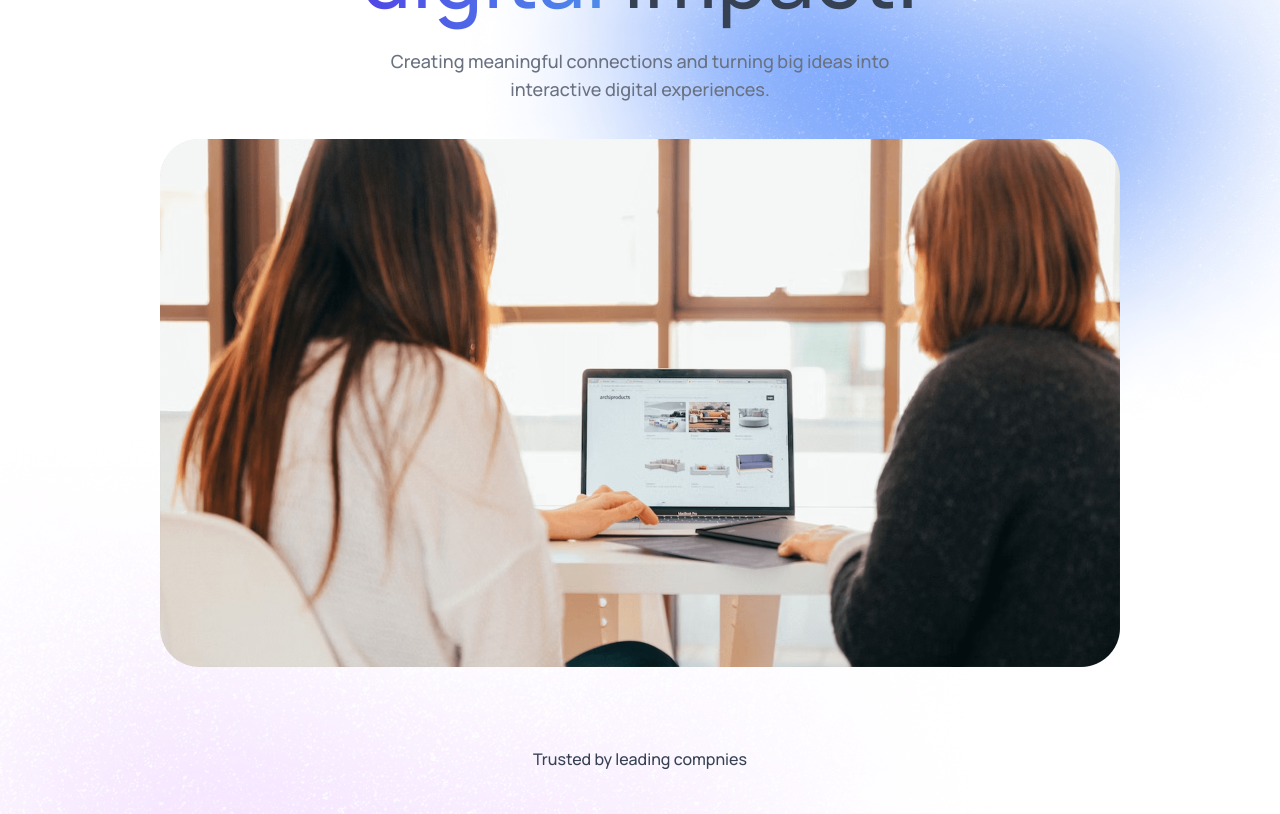
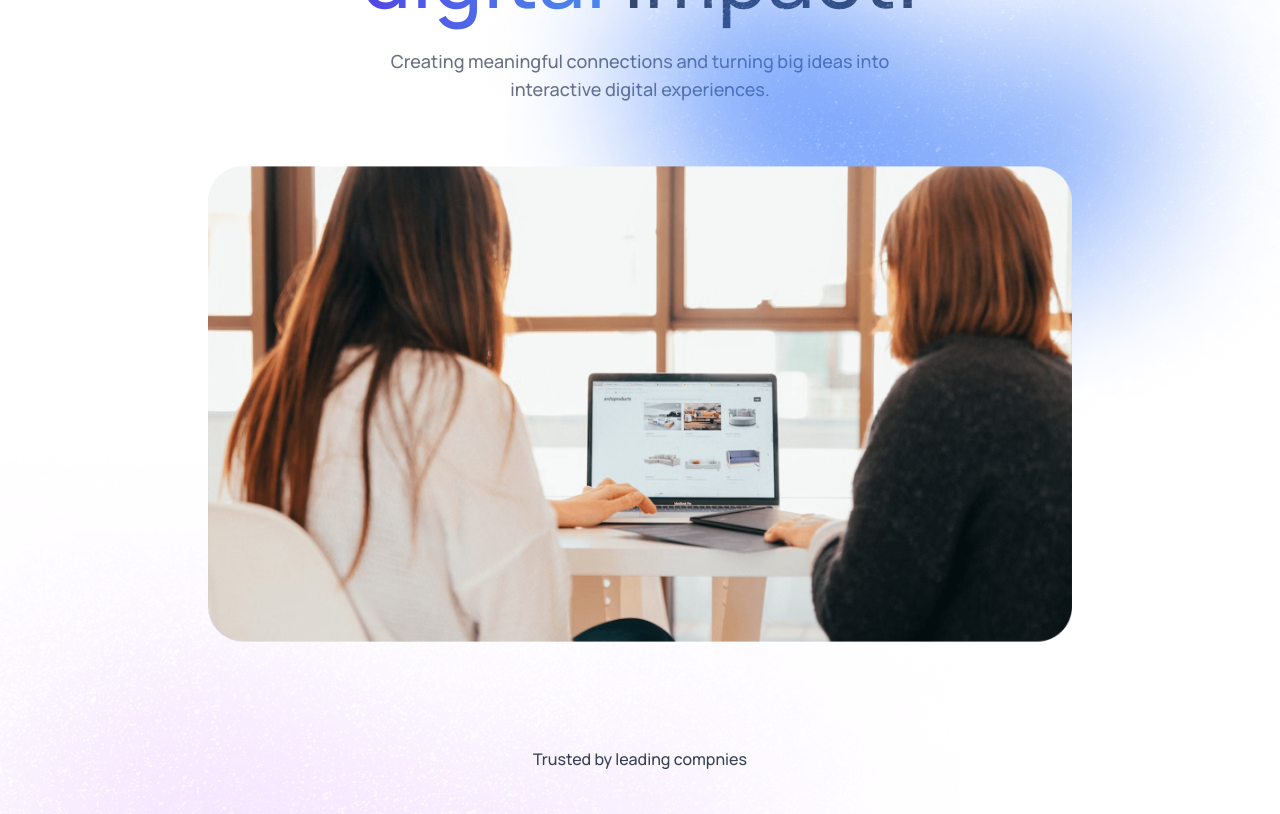
Before and after one commit to leo-na/WebsiteAi, a React (Vite) app: page / in a window 1280 px wide. Shown: the part 380-1194 px from the top of the page. Built offline with nearby package versions, Linux system fonts and the light colour scheme.

Commit message:
motion add

```diff
--- a/src/components/Hero.jsx
+++ b/src/components/Hero.jsx
@@ -30,18 +30,30 @@ const Hero = () => {
   </span>{' '}
   impact.
 </motion.h1>
-<p className="text-sm sm:text-lg font-medium text-gray-500 dark:text-white/75 max-w-4/5 sm:max-w-lg pb-3">
+<motion.p
+initial={{ opacity: 0, y: 40 }}
+      whileInView={{ opacity: 1, y: 0 }}
+      transition={{ duration: 0.5, delay: 1 }}
+      viewport={{ once: true }}
+
+className="text-sm sm:text-lg font-medium text-gray-500 dark:text-white/75 max-w-4/5 sm:max-w-lg pb-3">
   Creating meaningful connections and turning big ideas into interactive digital experiences.
-</p>
+</motion.p>
 
-<div className="relative">
+<motion.div
+initial={{ opacity: 0, scale: 0.9}}
+      whileInView={{ opacity: 1, y: 1}}
+      transition={{ duration: 0.5, delay: 2 }}
+      viewport={{ once: true }}
+
+className="relative">
   <img src={assets.hero_img} alt="" className="w-full max-w-6xl" />
   <img
     src={assets.bgImage1}
     alt=""
     className="absolute -top-40 -right-40 sm:-top-100 sm:-right-70 -z-1 dark:hidden"
   />
-</div>
+</motion.div>
 
 
    </div>
```
